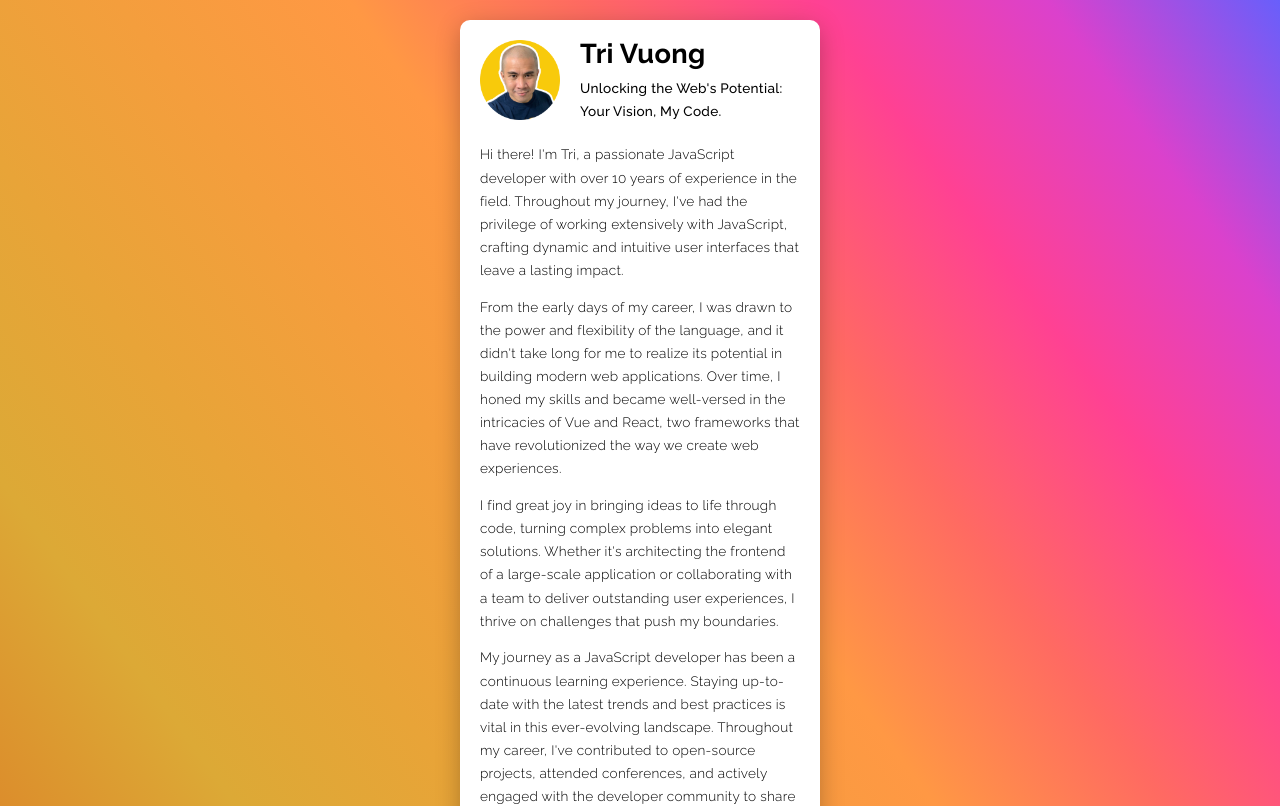
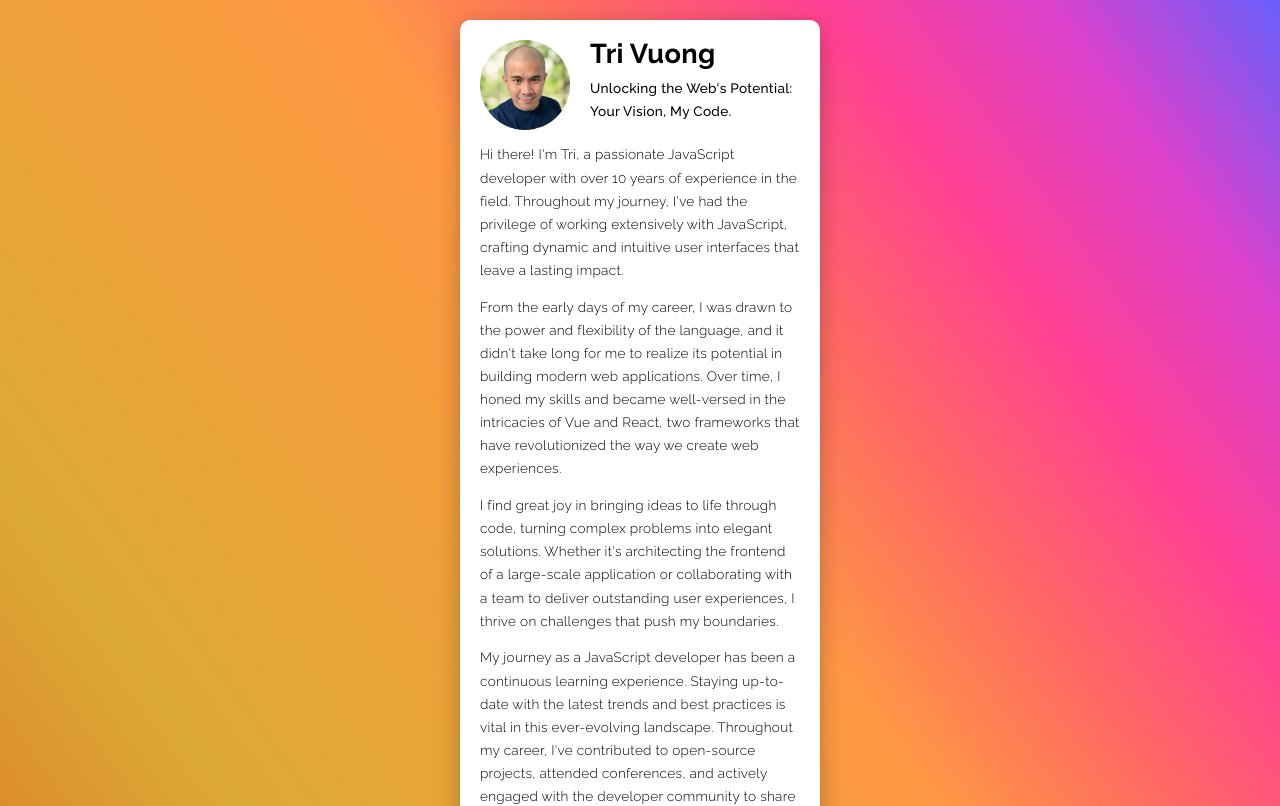
Before and after one commit to trivektor/trivektor.github.io, a Next.js app: page / in a window 1280 px wide. Shown: the top 806 px of the page. Built offline with nearby package versions, Linux system fonts and the light colour scheme.

Commit message:
update profile pic

```diff
--- a/components/home.js
+++ b/components/home.js
@@ -1,4 +1,4 @@
-import profilePic from "./picofme.png";
+import profilePic from "./profile-pic.png";
 
 const Home = () => {
   return (
--- a/styles/globals.css
+++ b/styles/globals.css
@@ -63,11 +63,11 @@ ul {
   display: block;
   margin: 0 auto;
   float: left;
-  height: 80px;
+  height: 90px;
 }
 
 #tag-line {
-  margin-left: 100px;
+  margin-left: 110px;
   margin-bottom: 20px;
   font-weight: 500;
 }
```
Also changed, not shown: components/profile-pic.png.
